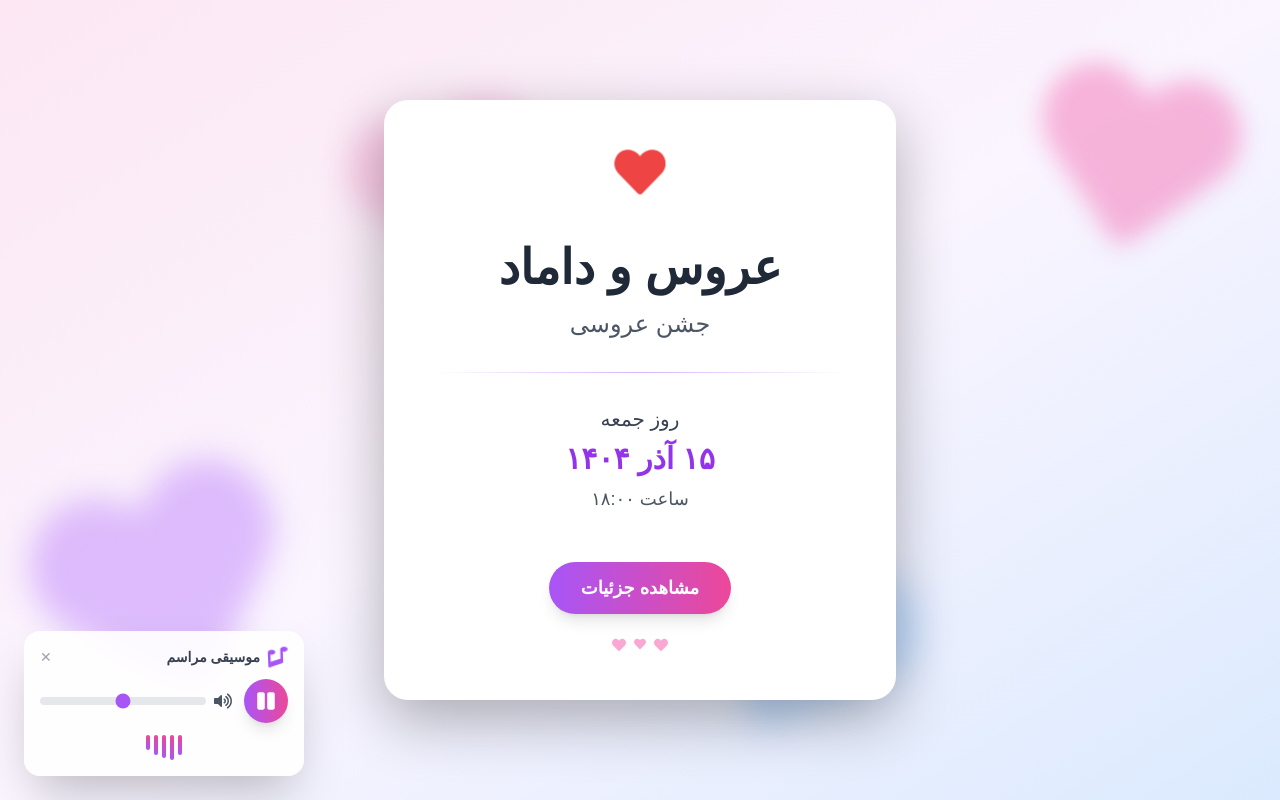
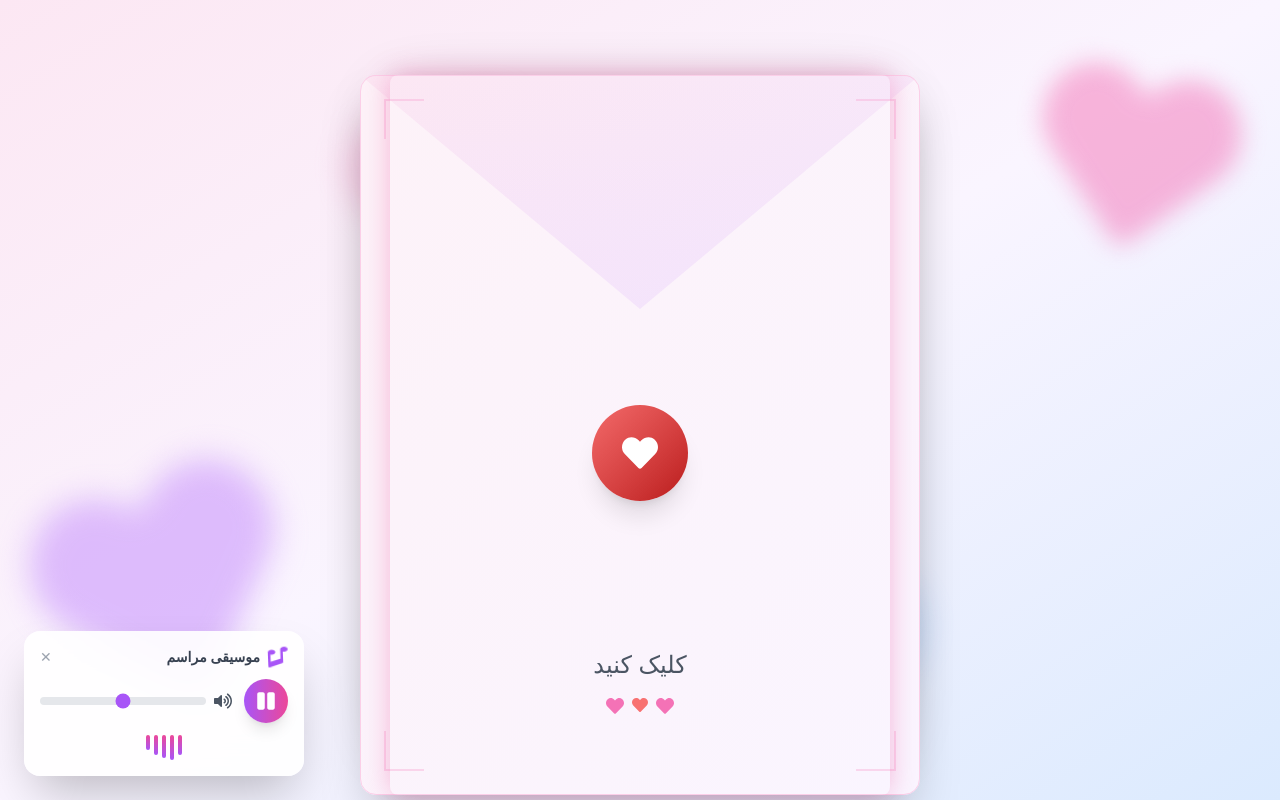
Before and after one commit to noobogami/digital-wedding-card, a React (Vite) app: page / in a window 1280 px wide. Built offline with nearby package versions, Linux system fonts and the light colour scheme; a web font is replaced by a local one.

Commit message:
adding envelop

```diff
--- a/src/components/Hero.jsx
+++ b/src/components/Hero.jsx
@@ -3,6 +3,7 @@ import { FaHeart, FaMapMarkerAlt, FaClock } from 'react-icons/fa';
 import { useState } from 'react';
 
 const Hero = () => {
+  const [envelopeOpened, setEnvelopeOpened] = useState(false);
   const [showDetails, setShowDetails] = useState(false);
 
   return (
@@ -93,8 +94,16 @@ const Hero = () => {
         </motion.div>
       </div>
 
-      {/* Content - Card Style with 3D Perspective */}
-      <div className="relative z-10 px-4 w-full flex items-center justify-center" style={{ perspective: '2000px' }}>
+      {/* Content */}
+      <div className="relative z-10 px-4 w-full flex items-center justify-center">
+        <div className="relative w-[500px] max-w-[90vw]">
+          {/* CARD - Always present, behind envelope */}
+          <motion.div
+            initial={{ opacity: 0, y: 20 }}
+            animate={{ opacity: 1, y: 0 }}
+            transition={{ duration: 0.8, delay: 0.3 }}
+            style={{ perspective: '2000px' }}
+          >
         <motion.div
           animate={{
             rotateY: showDetails ? 180 : 0,
@@ -109,7 +118,7 @@ const Hero = () => {
             transformStyle: 'preserve-3d',
             position: 'relative',
           }}
-          className="max-w-lg w-full min-h-[600px]"
+          className="w-full min-h-[650px]"
         >
           {/* FRONT - Title Card */}
           <motion.div
@@ -344,6 +353,110 @@ const Hero = () => {
             </AnimatePresence>
           </motion.div>
         </motion.div>
+          </motion.div>
+
+          {/* ENVELOPE - Slides down on click to reveal card */}
+          <motion.div
+            initial={{ y: 0 }}
+            animate={{
+              y: envelopeOpened ? 900 : 0,
+            }}
+            transition={{
+              duration: 1,
+              ease: [0.43, 0.13, 0.23, 0.96],
+            }}
+            className="absolute top-0 left-0 w-full flex items-center justify-center"
+            style={{ zIndex: envelopeOpened ? -1 : 10, pointerEvents: envelopeOpened ? 'none' : 'auto' }}
+          >
+            <motion.div
+              className="cursor-pointer"
+              whileHover={!envelopeOpened ? { scale: 1.02 } : {}}
+              whileTap={!envelopeOpened ? { scale: 0.98 } : {}}
+              onClick={() => !envelopeOpened && setEnvelopeOpened(true)}
+            >
+              {/* Envelope Body - Bigger than card */}
+              <div className="relative w-[560px] h-[720px] max-w-[95vw]">
+                {/* Back of envelope */}
+                <div className="absolute inset-0 bg-gradient-to-br from-pink-50 to-purple-50 rounded-2xl shadow-2xl border border-pink-200" />
+
+                {/* Envelope flap - animated */}
+                <motion.div
+                  className="absolute top-0 left-0 right-0 h-[360px] bg-gradient-to-br from-pink-100 to-purple-100 origin-top border-x border-t border-pink-200 rounded-t-2xl"
+                  animate={{
+                    clipPath: envelopeOpened
+                      ? 'polygon(0 0, 50% 70%, 100% 0)'
+                      : 'polygon(0 0, 50% 65%, 100% 0)',
+                  }}
+                  whileHover={!envelopeOpened ? {
+                    clipPath: 'polygon(0 0, 50% 55%, 100% 0)',
+                  } : {}}
+                  transition={{ duration: 0.3 }}
+                >
+                  {/* Flap shadow/depth */}
+                  <div className="absolute inset-0 bg-gradient-to-b from-transparent to-purple-200/30" />
+
+                  {/* Flap decorative border */}
+                  <div className="absolute bottom-0 left-0 right-0 h-px bg-gradient-to-r from-transparent via-pink-300 to-transparent" />
+                </motion.div>
+
+                {/* Wax seal */}
+                <div
+                  className="absolute top-[330px] left-1/2 -translate-x-1/2 w-24 h-24 z-10"
+                >
+                  <motion.div
+                    className="w-full h-full bg-gradient-to-br from-red-500 to-red-700 rounded-full shadow-xl flex items-center justify-center"
+                    whileHover={!envelopeOpened ? { scale: 1.1, rotate: 5 } : {}}
+                    transition={{ type: "spring", stiffness: 300, damping: 20 }}
+                  >
+                    <FaHeart className="text-white text-4xl" />
+                    {/* Seal texture */}
+                    <div className="absolute inset-0 rounded-full bg-gradient-to-br from-white/20 to-transparent pointer-events-none" />
+                  </motion.div>
+                </div>
+
+                {/* Decorative elements */}
+                {!envelopeOpened && (
+                  <motion.div
+                    className="absolute bottom-20 left-0 right-0 text-center pointer-events-none"
+                    initial={{ opacity: 0 }}
+                    animate={{ opacity: 1 }}
+                    transition={{ delay: 0.8 }}
+                  >
+                    <p className="text-gray-600 font-vazir text-2xl mb-4">
+                      کلیک کنید
+                    </p>
+                    <div className="flex justify-center gap-2">
+                      <FaHeart className="text-pink-400 text-lg" />
+                      <FaHeart className="text-red-400 text-base" />
+                      <FaHeart className="text-pink-400 text-lg" />
+                    </div>
+                  </motion.div>
+                )}
+
+                {/* Envelope decoration - corner flourishes */}
+                <div className="absolute top-6 right-6 w-10 h-10 border-t-2 border-r-2 border-pink-300 opacity-40 pointer-events-none" />
+                <div className="absolute top-6 left-6 w-10 h-10 border-t-2 border-l-2 border-pink-300 opacity-40 pointer-events-none" />
+                <div className="absolute bottom-6 right-6 w-10 h-10 border-b-2 border-r-2 border-pink-300 opacity-40 pointer-events-none" />
+                <div className="absolute bottom-6 left-6 w-10 h-10 border-b-2 border-l-2 border-pink-300 opacity-40 pointer-events-none" />
+              </div>
+
+              {/* Pulsing glow effect */}
+              {!envelopeOpened && (
+                <motion.div
+                  className="absolute inset-0 rounded-lg pointer-events-none"
+                  animate={{
+                    boxShadow: [
+                      '0 0 20px rgba(236, 72, 153, 0.3)',
+                      '0 0 40px rgba(236, 72, 153, 0.5)',
+                      '0 0 20px rgba(236, 72, 153, 0.3)',
+                    ],
+                  }}
+                  transition={{ duration: 2, repeat: Infinity }}
+                />
+              )}
+            </motion.div>
+          </motion.div>
+        </div>
       </div>
     </div>
   );
```
